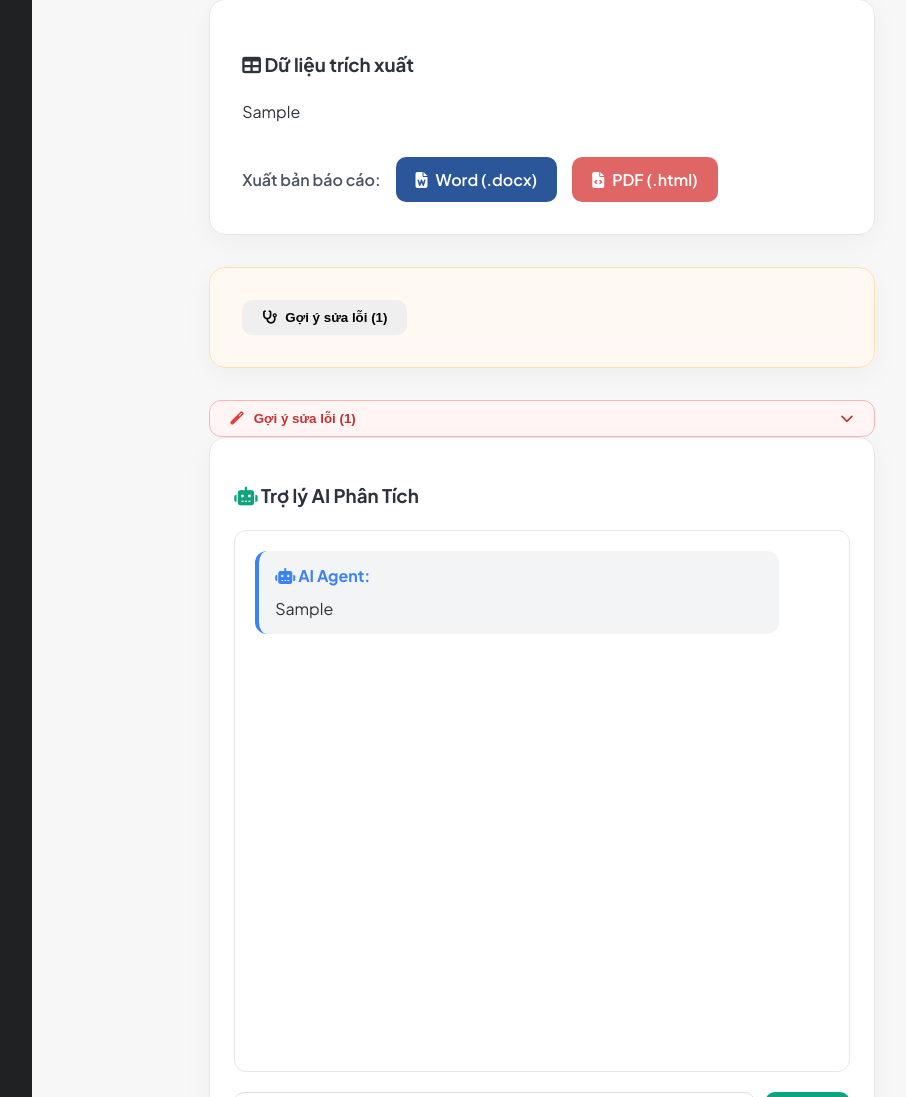
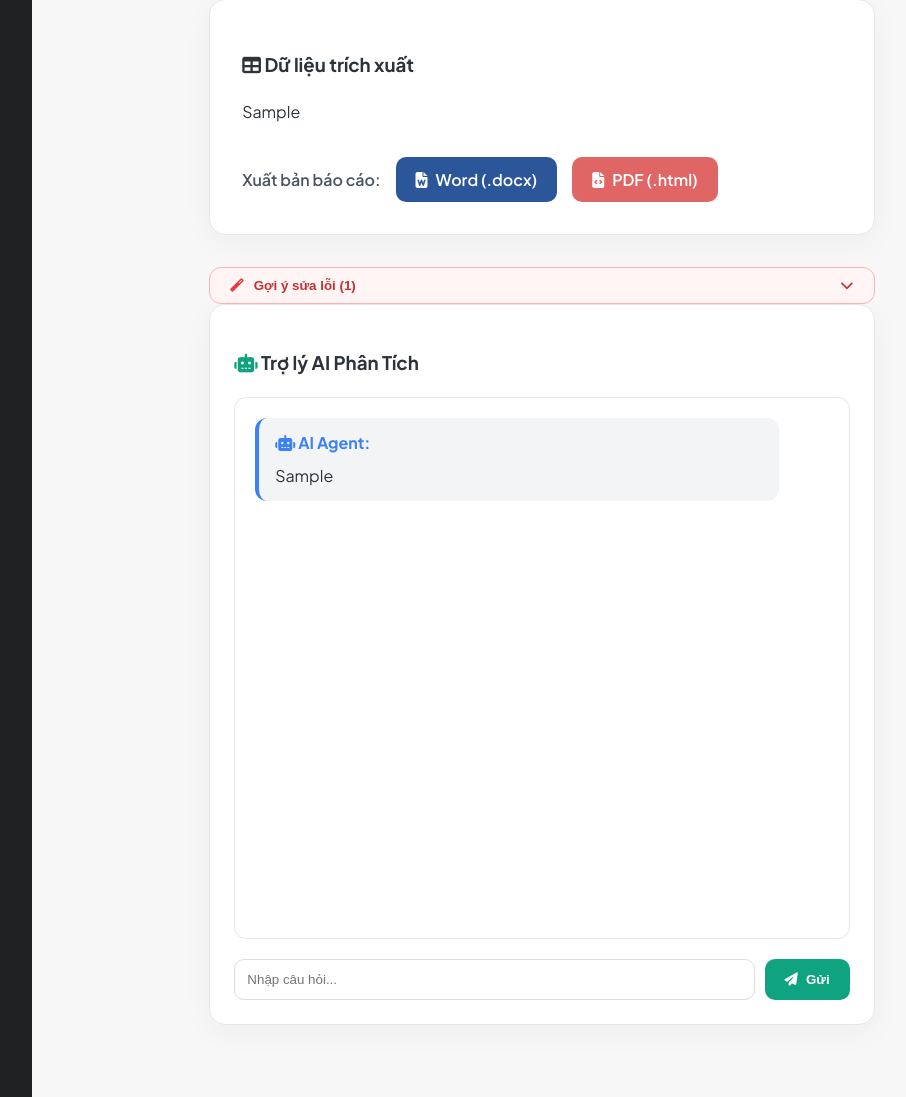
Before and after one commit to hungxike2007-design/Ai-agent, a Flask app: template templates/dashboard.html in a window 1280 px wide. Shown: the part 312-1409 px from the top of the page, without its empty margins (228-1134 px from the left). Run offline with Flask 3, Linux system fonts and the light colour scheme; the template is opened without the code that fills it: most values are stand-ins (such as "Sample title", 1, 10 or a date in 2020); data that the repository does not hold is empty.

Commit message:
Sua goi y lan 2

```diff
--- a/ai_engine.py
+++ b/ai_engine.py
@@ -3,7 +3,7 @@ import pandas as pd
 import google.generativeai as genai
 
 # 1. Cấu hình Gemini (Dán Key của bạn vào chỗ '...' nhé)
-genai.configure(api_key="AQ.Ab8RN6KlM7vvXsVol8xG_bZhxVhXXa-8m9GQ7fWmCfDgvWYghQ") # THAY MÃ CỦA BẠN VÀO ĐÂY
+genai.configure(api_key="AQ.Ab8RN6LYl_6B5htRGPPsdc2oTtrcgDzZyd4xrNfeXag9M5zkrw") # THAY MÃ CỦA BẠN VÀO ĐÂY
 from google.generativeai.types import HarmCategory, HarmBlockThreshold
 
 # Thêm cấu hình này để AI không bị chặn trả lời
--- a/app.py
+++ b/app.py
@@ -3,7 +3,7 @@ import pandas as pd
 import google.generativeai as genai
 
 # 1. Cấu hình Gemini (Dán Key của bạn vào chỗ '...' nhé)
-genai.configure(api_key="AQ.Ab8RN6KlM7vvXsVol8xG_bZhxVhXXa-8m9GQ7fWmCfDgvWYghQ") # THAY MÃ CỦA BẠN VÀO ĐÂY
+genai.configure(api_key="AQ.Ab8RN6LYl_6B5htRGPPsdc2oTtrcgDzZyd4xrNfeXag9M5zkrw") # THAY MÃ CỦA BẠN VÀO ĐÂY
 from google.generativeai.types import HarmCategory, HarmBlockThreshold
 
 # Thêm cấu hình này để AI không bị chặn trả lời
--- a/controllers/ai_controller.py
+++ b/controllers/ai_controller.py
@@ -11,7 +11,7 @@ from database import get_connection
 ai_bp = Blueprint('ai', __name__)
 
 # --- CẤU HÌNH GEMINI ---
-API_KEY = "AQ.Ab8RN6KlM7vvXsVol8xG_bZhxVhXXa-8m9GQ7fWmCfDgvWYghQ"
+API_KEY = "AQ.Ab8RN6LYl_6B5htRGPPsdc2oTtrcgDzZyd4xrNfeXag9M5zkrw"
 genai.configure(api_key=API_KEY)
 model = genai.GenerativeModel('gemini-flash-latest')
 
--- a/templates/dashboard.html
+++ b/templates/dashboard.html
@@ -204,23 +204,6 @@
                 </a>
             </div>
         </div>
-
-        {% if cleaning_hints %}
-        <div class="card" style="background: #fff9f2; border-color: #ffe0b2;">
-            <button onclick="toggleHints()" class="btn-custom btn-hint">
-                <i class="fas fa-stethoscope"></i> Gợi ý sửa lỗi ({{ cleaning_hints|length }})
-            </button>
-
-            <div id="cleaning-box" class="ai-response" style="background: white; display:none; margin-top: 1.5rem; border-color: #ff9800;">
-                <h4 style="color: #e65100;"><i class="fas fa-lightbulb"></i> Gợi ý Data Processor:</h4>
-                <ul style="padding-left: 1.5rem; color: #5d4037;">
-                    {% for hint in cleaning_hints %}
-                    <li style="margin-bottom: 8px;"><b>{{ hint.column }}</b>: {{ hint.issue }} → <span style="color: #2e7d32;">{{ hint.action }}</span></li>
-                    {% endfor %}
-                </ul>
-            </div>
-        </div>
-        {% endif %}
 
         <div class="hints-section" style="margin-top: 20px;">
     <button class="btn-hints" onclick="toggleHints()" style="background: #fff5f5; border: 1px solid #feb2b2; padding: 10px 20px; border-radius: 12px; cursor: pointer; display: flex; align-items: center; gap: 10px; width: 100%;">
```
